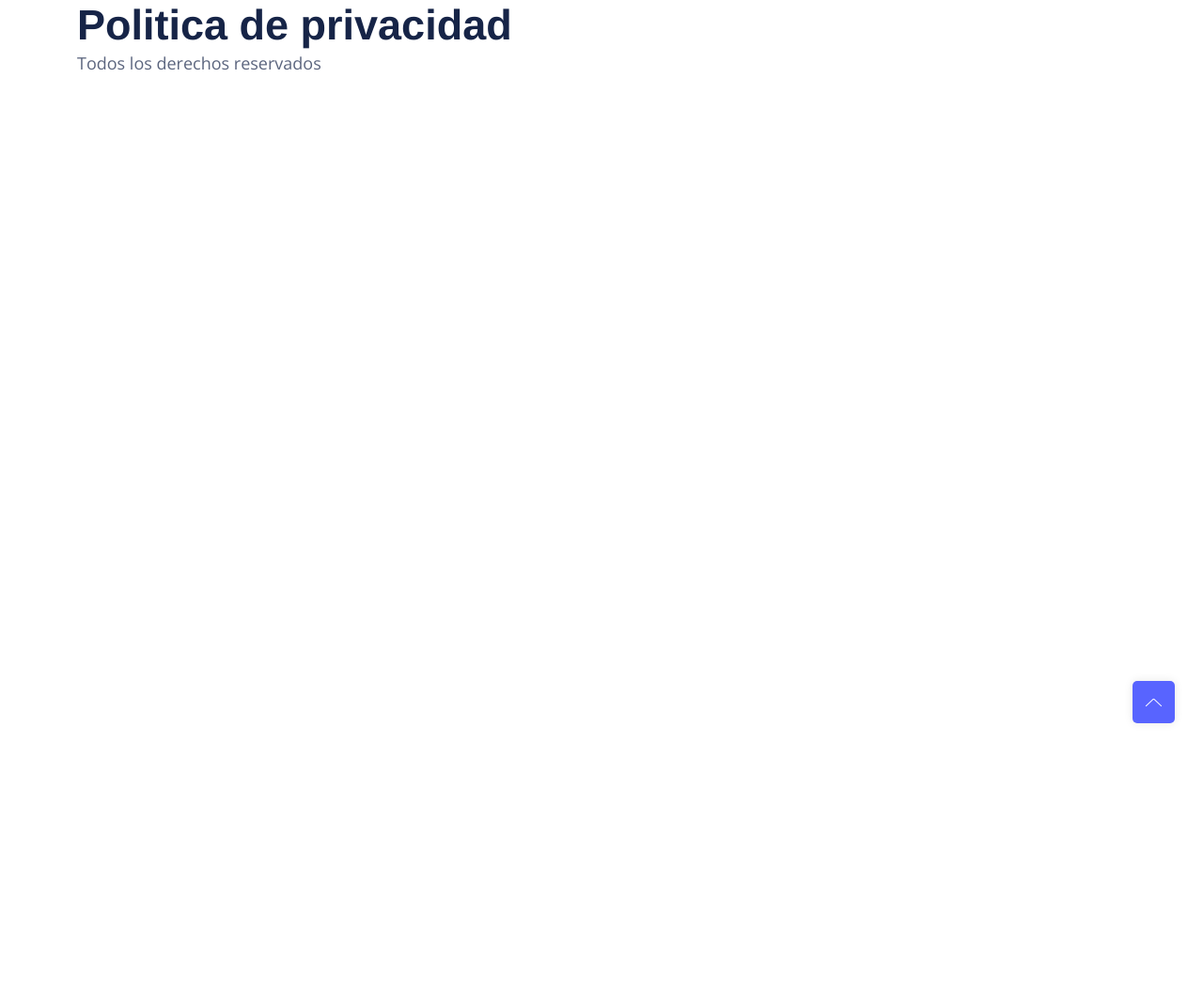
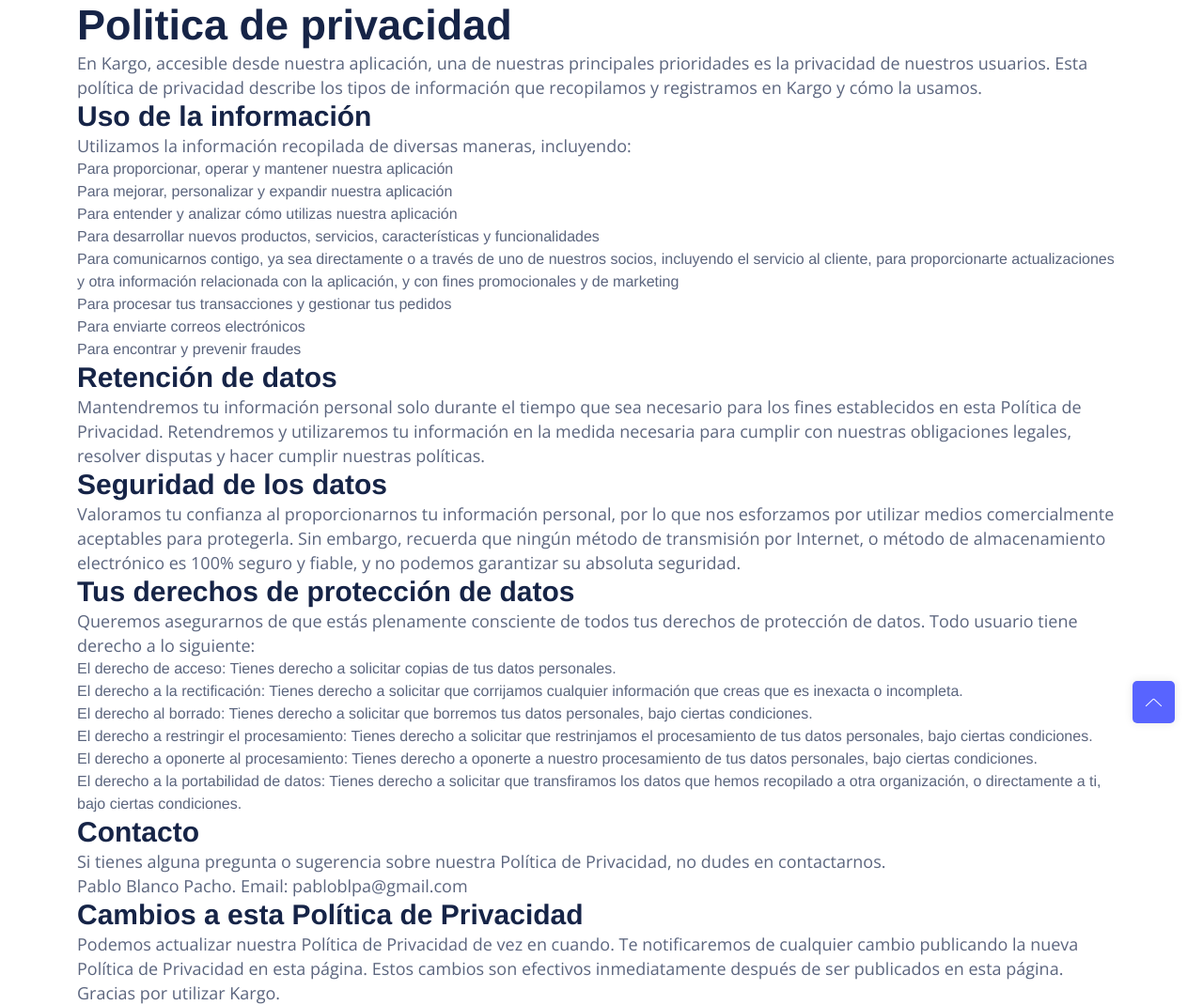
Before and after one commit to kargo-trans/landing, a plain HTML site: page privacy-policy/index.html in a window 1280 px wide. Shown: the whole page at 94% size. Before the commit the page ends 800 px from the top, so only its background shows below. Drawn offline with nearby package versions, Linux system fonts and the light colour scheme.

Commit message:
Update privacy policy

```diff
--- a/privacy-policy/index.html
+++ b/privacy-policy/index.html
@@ -14,9 +14,8 @@
 
   <meta charset="utf-8" />
   <meta http-equiv="x-ua-compatible" content="ie=edge" />
-  <title>Gestión de Albaranes y Facturas para Empresas de Transporte | Clerq</title>
-  <meta name="description"
-    content="Gestiona tus albaranes y facturas de manera eficiente con nuestra solución para empresas de transporte. Centraliza tus recursos, optimiza la facturación y ahorra tiempo. ¡Contáctanos ahora!" />
+  <title>Política de privacidad | Kargo</title>
+  <meta name="description" content="Política de privacidad de kargo" />
   <meta name="viewport" content="width=device-width, initial-scale=1" />
   <link rel="shortcut icon" type="image/x-icon" href="../assets/img/favicon.png" />
   <!-- Place favicon.ico in the root directory -->
@@ -35,7 +34,62 @@
     <div class="container">
       <div class="row align-items-center position-relative">
         <h1>Politica de privacidad</h1>
-        <p>Todos los derechos reservados</p>
+        <p>En Kargo, accesible desde nuestra aplicación, una de nuestras principales prioridades es la privacidad de
+          nuestros usuarios. Esta política de privacidad describe los tipos de información que recopilamos y registramos
+          en Kargo y cómo la usamos.</p>
+        <h2>Uso de la información</h2>
+        <p>Utilizamos la información recopilada de diversas maneras, incluyendo:</p>
+        <ul>
+          <li>Para proporcionar, operar y mantener nuestra aplicación</li>
+          <li>Para mejorar, personalizar y expandir nuestra aplicación</li>
+          <li>Para entender y analizar cómo utilizas nuestra aplicación</li>
+          <li>Para desarrollar nuevos productos, servicios, características y funcionalidades</li>
+          <li>Para comunicarnos contigo, ya sea directamente o a través de uno de nuestros socios, incluyendo el
+            servicio al cliente, para proporcionarte actualizaciones y otra información relacionada con la aplicación, y
+            con fines promocionales y de marketing</li>
+          <li>Para procesar tus transacciones y gestionar tus pedidos</li>
+          <li>Para enviarte correos electrónicos</li>
+          <li>Para encontrar y prevenir fraudes</li>
+        </ul>
+
+        <h2>Retención de datos</h2>
+        <p>Mantendremos tu información personal solo durante el tiempo que sea necesario para los fines establecidos en
+          esta Política de Privacidad. Retendremos y utilizaremos tu información en la medida necesaria para cumplir con
+          nuestras obligaciones legales, resolver disputas y hacer cumplir nuestras políticas.</p>
+
+        <h2>Seguridad de los datos</h2>
+        <p>Valoramos tu confianza al proporcionarnos tu información personal, por lo que nos esforzamos por utilizar
+          medios comercialmente aceptables para protegerla. Sin embargo, recuerda que ningún método de transmisión por
+          Internet, o método de almacenamiento electrónico es 100% seguro y fiable, y no podemos garantizar su absoluta
+          seguridad.</p>
+
+        <h2>Tus derechos de protección de datos</h2>
+        <p>Queremos asegurarnos de que estás plenamente consciente de todos tus derechos de protección de datos. Todo
+          usuario tiene derecho a lo siguiente:</p>
+        <ul>
+          <li>El derecho de acceso: Tienes derecho a solicitar copias de tus datos personales.</li>
+          <li>El derecho a la rectificación: Tienes derecho a solicitar que corrijamos cualquier información que creas
+            que es inexacta o incompleta.</li>
+          <li>El derecho al borrado: Tienes derecho a solicitar que borremos tus datos personales, bajo ciertas
+            condiciones.</li>
+          <li>El derecho a restringir el procesamiento: Tienes derecho a solicitar que restrinjamos el procesamiento de
+            tus datos personales, bajo ciertas condiciones.</li>
+          <li>El derecho a oponerte al procesamiento: Tienes derecho a oponerte a nuestro procesamiento de tus datos
+            personales, bajo ciertas condiciones.</li>
+          <li>El derecho a la portabilidad de datos: Tienes derecho a solicitar que transfiramos los datos que hemos
+            recopilado a otra organización, o directamente a ti, bajo ciertas condiciones.</li>
+        </ul>
+
+        <h2>Contacto</h2>
+        <p>Si tienes alguna pregunta o sugerencia sobre nuestra Política de Privacidad, no dudes en contactarnos.</p>
+        <p>Pablo Blanco Pacho. Email: pabloblpa@gmail.com</p>
+
+        <h2>Cambios a esta Política de Privacidad</h2>
+        <p>Podemos actualizar nuestra Política de Privacidad de vez en cuando. Te notificaremos de cualquier cambio
+          publicando la nueva Política de Privacidad en esta página. Estos cambios son efectivos inmediatamente después
+          de ser publicados en esta página.</p>
+
+        <p>Gracias por utilizar Kargo.</p>
       </div>
     </div>
   </section>
```
Also changed, not shown: index.html (+3 -3 lines). Lines whose indentation alone changed are shown as unchanged.
